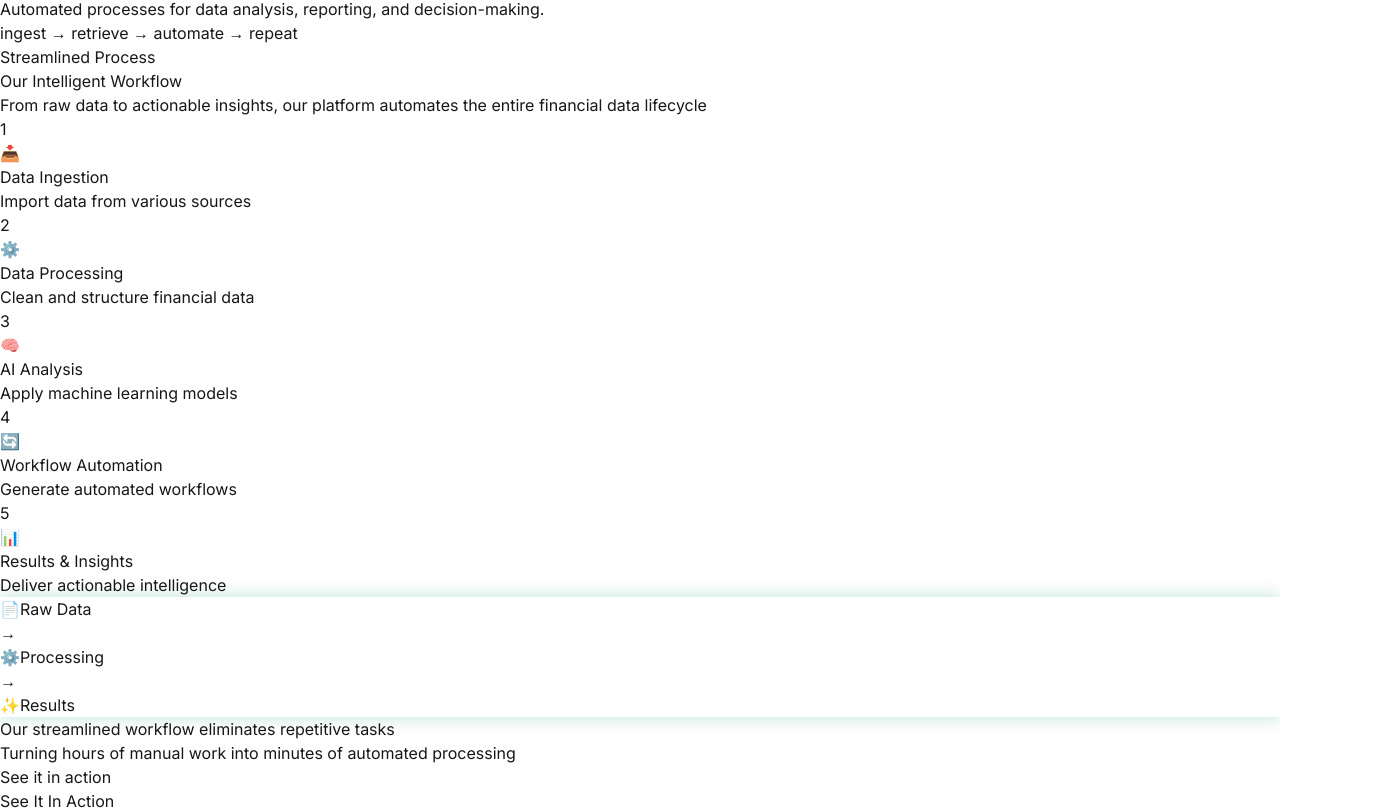
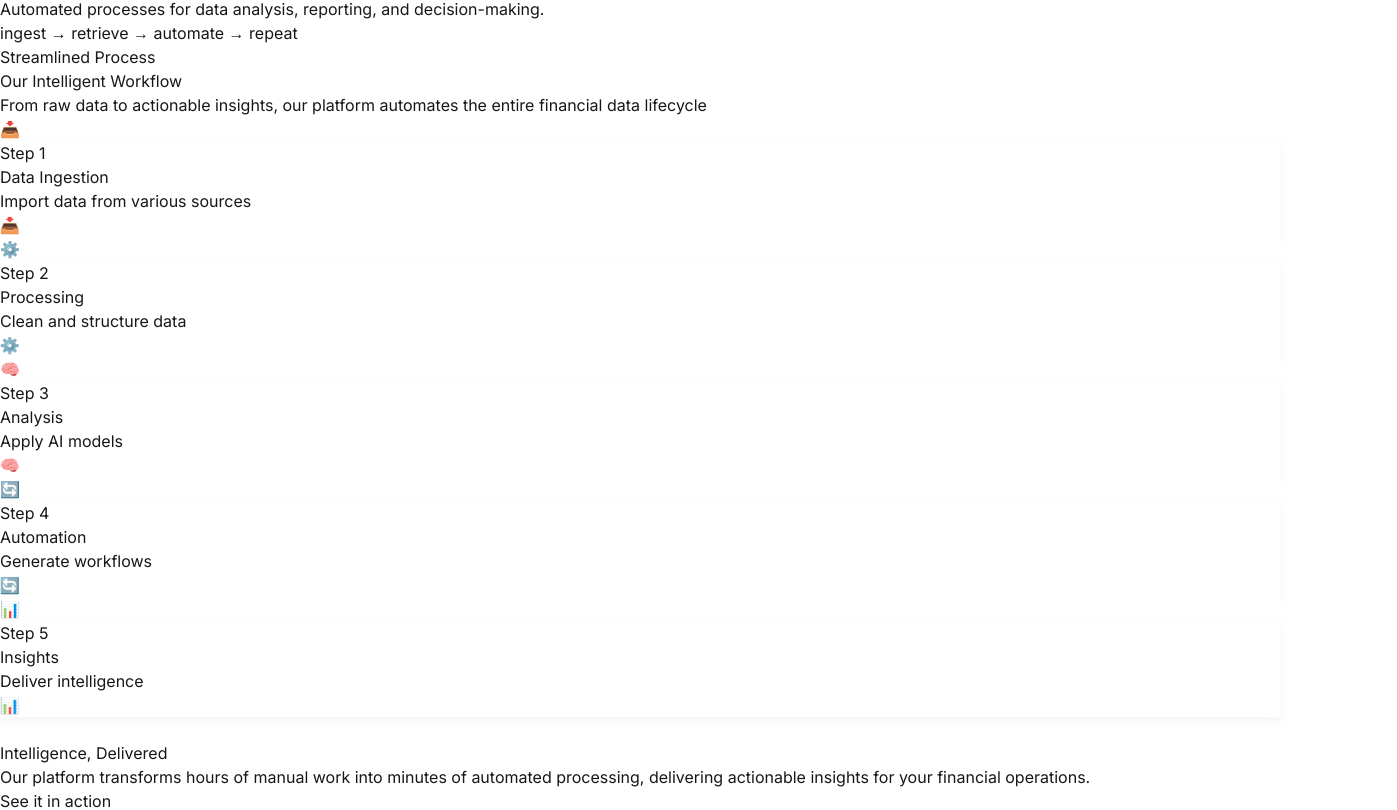
Before and after one commit to rvedula02/arcta-site, a Next.js app: page / in a window 1280 px wide. Shown: the part 3235-4045 px from the top of the page, 1397 px wide, since content can reach past the window. Built offline with nearby package versions, Linux system fonts and the light colour scheme.

Commit message:
Vertical Animation

```diff
--- a/src/app/page.tsx
+++ b/src/app/page.tsx
@@ -1,7 +1,7 @@
 import Hero from '@/components/sections/Hero';
 import Problem from '@/components/sections/Problem';
 import Solution from '@/components/sections/Solution';
-import WorkflowAnimation from '@/components/sections/WorkflowAnimation';
+import AdvancedWorkflowAnimation from '@/components/sections/AdvancedWorkflowAnimation';
 import VideoDemo from '@/components/sections/VideoDemo';
 import Market from '@/components/sections/Market';
 import WhyNow from '@/components/sections/WhyNow';
@@ -45,7 +45,7 @@ export default function Home() {
       <Hero />
       <Problem />
       <Solution />
-      <WorkflowAnimation />
+      <AdvancedWorkflowAnimation />
       <VideoDemo />
       <WhyNow />
       <Market />
--- /dev/null
+++ b/src/components/sections/AdvancedWorkflowAnimation.tsx
@@ -0,0 +1,174 @@
+'use client';
+
+import React from 'react';
+import { motion, useScroll, useTransform } from 'framer-motion';
+
+export default function AdvancedWorkflowAnimation() {
+  // Reference for the section
+  const sectionRef = React.useRef(null);
+
+  // Scroll animation setup
+  const { scrollYProgress } = useScroll({
+    target: sectionRef,
+    offset: ["start end", "end start"]
+  });
+
+  // Define workflow steps
+  const workflowSteps = [
+    { id: 1, name: 'Data Ingestion', description: 'Import data from various sources', icon: '📥' },
+    { id: 2, name: 'Processing', description: 'Clean and structure data', icon: '⚙️' },
+    { id: 3, name: 'Analysis', description: 'Apply AI models', icon: '🧠' },
+    { id: 4, name: 'Automation', description: 'Generate workflows', icon: '🔄' },
+    { id: 5, name: 'Insights', description: 'Deliver intelligence', icon: '📊' }
+  ];
+
+  // Animation for the connecting line
+  const lineWidth = useTransform(scrollYProgress, [0.1, 0.5], ["0%", "100%"]);
+
+  return (
+    <div ref={sectionRef} className="bg-gray-50 py-24 sm:py-32 overflow-hidden">
+      <div className="mx-auto max-w-7xl px-6 lg:px-8">
+        <motion.div
+          className="mx-auto max-w-2xl lg:text-center"
+          initial={{ opacity: 0, y: 20 }}
+          whileInView={{ opacity: 1, y: 0 }}
+          transition={{ duration: 0.7 }}
+          viewport={{ once: true }}
+        >
+          <h2 className="text-base font-semibold leading-7 text-emerald-600">Streamlined Process</h2>
+          <p className="mt-2 text-3xl font-bold tracking-tight text-gray-900 sm:text-4xl">
+            Our Intelligent Workflow
+          </p>
+          <p className="mt-6 text-lg leading-8 text-gray-600">
+            From raw data to actionable insights, our platform automates the entire financial data lifecycle
+          </p>
+        </motion.div>
+
+        <div className="mx-auto mt-24 max-w-5xl">
+          {/* Workflow visualization */}
+          <div className="relative flex flex-col items-center">
+            {/* Vertical timeline line */}
+            <div className="absolute top-0 bottom-0 left-1/2 w-1 bg-gray-200 transform -translate-x-1/2"></div>
+
+            {/* Animated progress line */}
+            <motion.div
+              className="absolute top-0 left-1/2 w-1 bg-emerald-500 transform -translate-x-1/2"
+              style={{
+                height: lineWidth,
+                top: 0
+              }}
+            />
+
+            {/* Steps */}
+            {workflowSteps.map((step, index) => (
+              <motion.div
+                key={step.id}
+                className="relative flex items-center mb-24 last:mb-0 w-full"
+                initial={{ opacity: 0, x: index % 2 === 0 ? -50 : 50 }}
+                whileInView={{ opacity: 1, x: 0 }}
+                transition={{ duration: 0.8, delay: index * 0.1 }}
+                viewport={{ once: true, margin: "-100px" }}
+              >
+                {/* Timeline node */}
+                <div className="absolute left-1/2 transform -translate-x-1/2 z-10">
+                  <motion.div
+                    className="w-14 h-14 rounded-full bg-white flex items-center justify-center text-2xl border-4 border-emerald-500"
+                    whileInView={{
+                      scale: [1, 1.2, 1],
+                      backgroundColor: ["#ffffff", "#d1fae5", "#ffffff"]
+                    }}
+                    transition={{ duration: 1, delay: index * 0.2 }}
+                    viewport={{ once: true }}
+                  >
+                    {step.icon}
+                  </motion.div>
+                </div>
+
+                {/* Content box - alternating sides */}
+                <div className={`w-5/12 ${index % 2 === 0 ? 'mr-auto pr-8 text-right' : 'ml-auto pl-8'}`}>
+                  <motion.div
+                    className="bg-white p-6 rounded-lg shadow-md border border-gray-100"
+                    whileInView={{
+                      boxShadow: ["0px 4px 12px rgba(0, 0, 0, 0.05)", "0px 10px 24px rgba(5, 150, 105, 0.15)", "0px 4px 12px rgba(0, 0, 0, 0.05)"]
+                    }}
+                    transition={{ duration: 1.5, delay: index * 0.1 }}
+                    viewport={{ once: true }}
+                  >
+                    <div className="flex flex-col">
+                      <span className="text-xs font-semibold text-emerald-600 uppercase tracking-wider">Step {step.id}</span>
+                      <h3 className="mt-1 text-lg font-bold text-gray-900">{step.name}</h3>
+                      <p className="mt-2 text-gray-600">{step.description}</p>
+
+                      {/* Step-specific illustration */}
+                      <div className="mt-4 h-20 bg-gray-50 rounded-md flex items-center justify-center">
+                        <motion.div
+                          className="text-4xl"
+                          animate={{
+                            rotateY: index % 2 === 0 ? [0, 360] : [0, -360],
+                            scale: [1, 1.1, 1]
+                          }}
+                          transition={{
+                            duration: 3,
+                            repeat: Infinity,
+                            repeatType: "loop",
+                            repeatDelay: 1
+                          }}
+                        >
+                          {step.icon}
+                        </motion.div>
+                      </div>
+                    </div>
+                  </motion.div>
+                </div>
+              </motion.div>
+            ))}
+
+            {/* Final result node */}
+            <motion.div
+              className="relative mt-8 w-full max-w-2xl mx-auto"
+              initial={{ opacity: 0, y: 30 }}
+              whileInView={{ opacity: 1, y: 0 }}
+              transition={{ duration: 0.8, delay: 0.5 }}
+              viewport={{ once: true }}
+            >
+              <div className="bg-gradient-to-r from-emerald-50 to-blue-50 p-8 rounded-xl shadow-lg border border-emerald-100 text-center">
+                <motion.div
+                  className="inline-flex mx-auto text-5xl mb-4"
+                  animate={{
+                    rotate: [0, 10, 0, -10, 0],
+                    scale: [1, 1.2, 1]
+                  }}
+                  transition={{
+                    duration: 5,
+                    repeat: Infinity,
+                    repeatType: "loop"
+                  }}
+                >
+                  ✨
+                </motion.div>
+                <h3 className="text-2xl font-bold text-gray-900">Intelligence, Delivered</h3>
+                <p className="mt-3 text-gray-600 max-w-lg mx-auto">
+                  Our platform transforms hours of manual work into minutes of automated processing,
+                  delivering actionable insights for your financial operations.
+                </p>
+                <motion.div
+                  className="mt-6"
+                  whileInView={{ scale: [0.9, 1] }}
+                  transition={{ duration: 0.5 }}
+                  viewport={{ once: true }}
+                >
+                  <a
+                    href="/demo"
+                    className="inline-block rounded-md bg-emerald-600 px-8 py-3.5 text-sm font-semibold text-white shadow-md hover:bg-emerald-500"
+                  >
+                    See it in action
+                  </a>
+                </motion.div>
+              </div>
+            </motion.div>
+          </div>
+        </div>
+      </div>
+    </div>
+  );
+}
```
